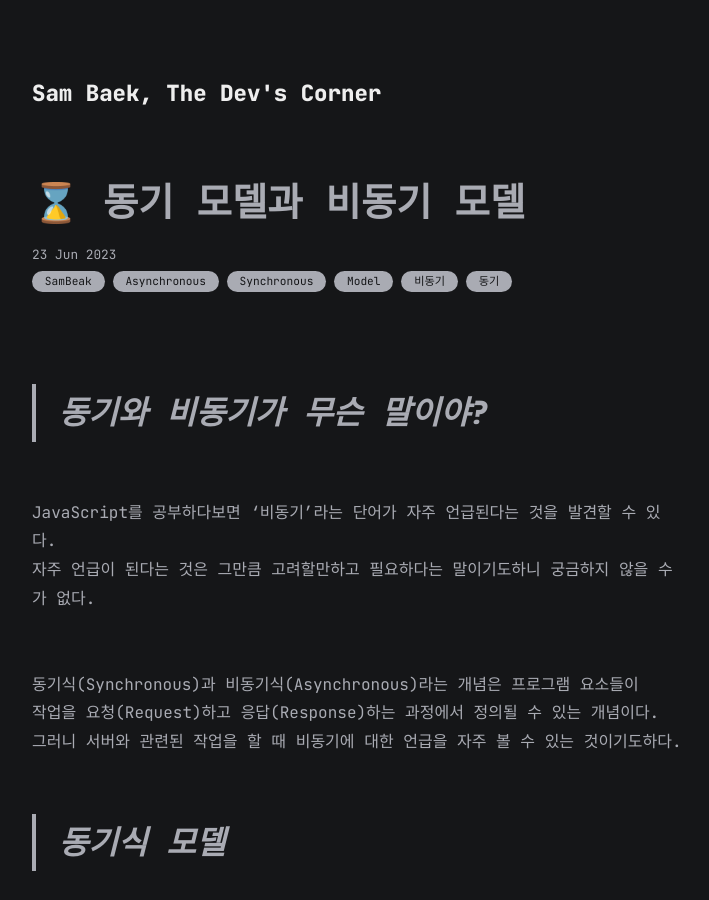
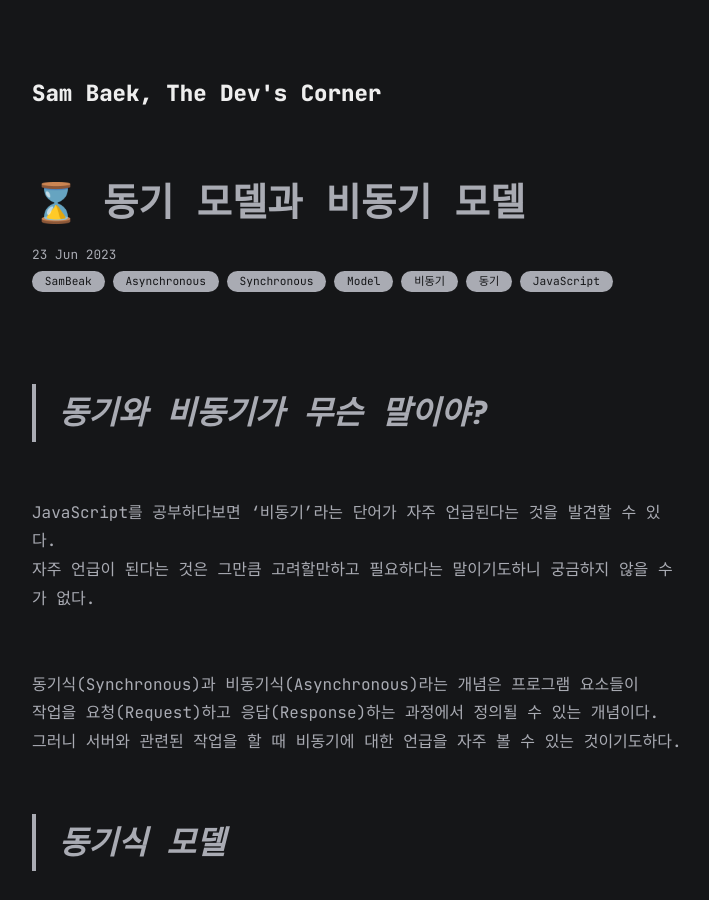
Before and after one commit to SamBeak/sambeak.github.io, a Jekyll site: the page built from all_collections/_posts/2023-06-23-asynchronous.md, in a window 1280 px wide and 900 px high. Shown: the whole window, without its empty margins (283-992 px from the left). Built offline with Jekyll 4.4.1, drawn with Linux system fonts in a browser that asks for light colours.

Commit message:
docs: Update Category

```diff
--- a/all_collections/_posts/2023-06-23-asynchronous.md
+++ b/all_collections/_posts/2023-06-23-asynchronous.md
@@ -3,7 +3,15 @@ layout: post
 title: ⌛️ 동기 모델과 비동기 모델
 date: 2023-06-23
 categories:
-  ["SamBeak", "Asynchronous", "Synchronous", "Model", "비동기", "동기"]
+  [
+    "SamBeak",
+    "Asynchronous",
+    "Synchronous",
+    "Model",
+    "비동기",
+    "동기",
+    "JavaScript",
+  ]
 ---
 
 > # 동기와 비동기가 무슨 말이야?
```
Also changed, not shown: all_collections/_posts/2023-07-11-redux.md (+1 -1 lines), all_collections/_posts/2023-07-13-pure-redux.md (+1 -1 lines), all_collections/_posts/2023-07-15-yarn.md (+1 -1 lines).
